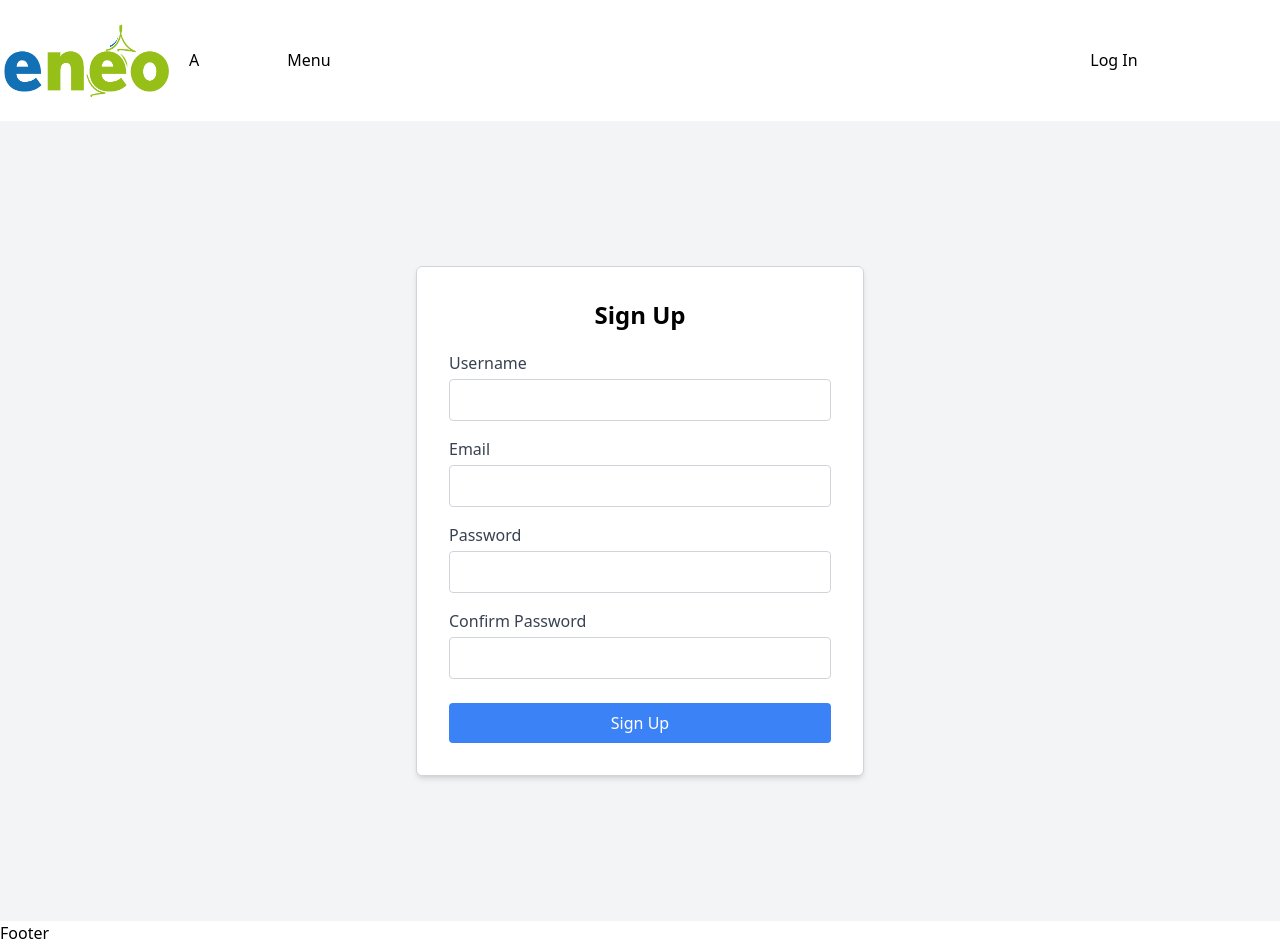
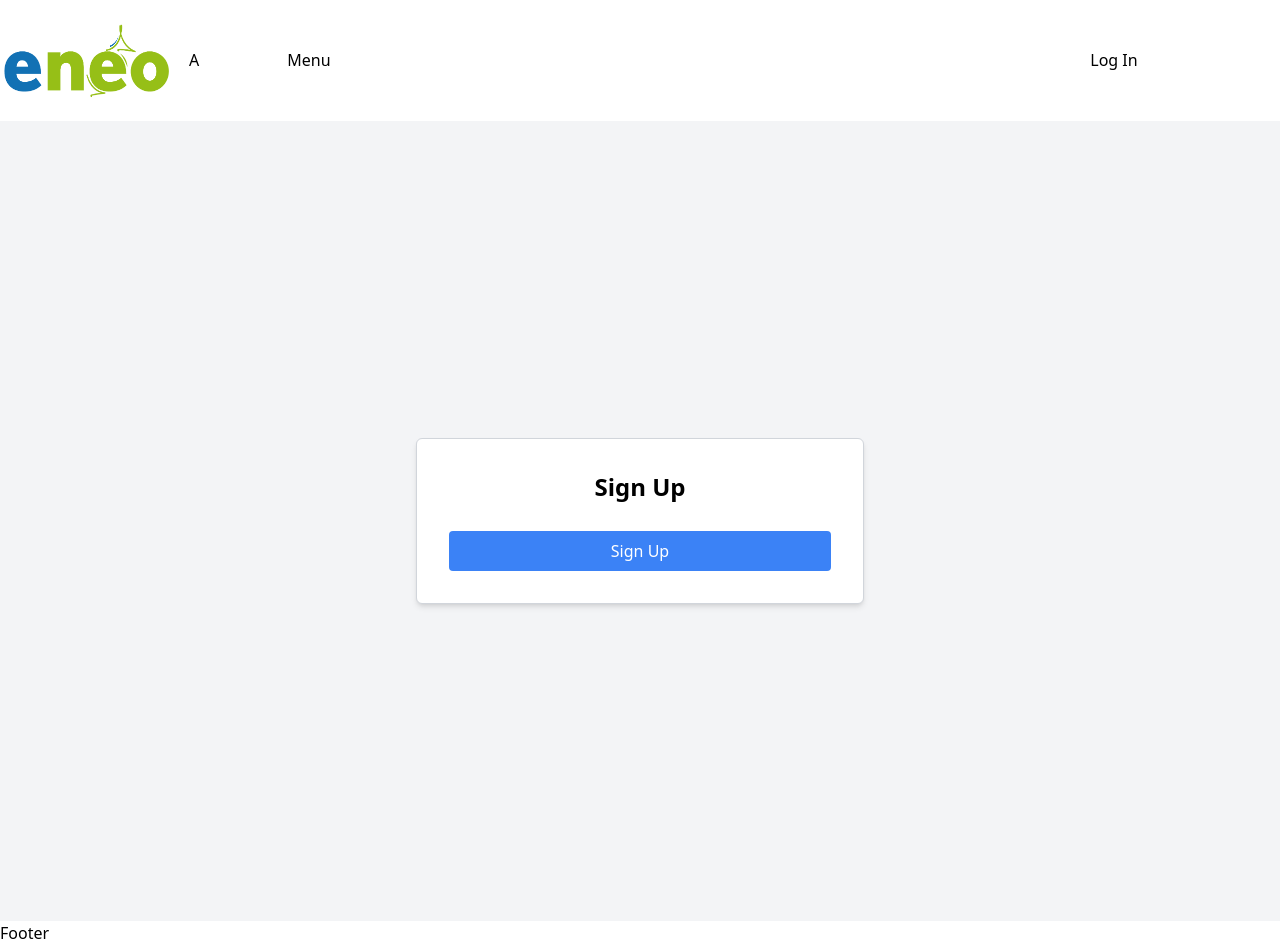
Before and after one commit to Pusham-MEST/Pusham-Mest, a React (Vite) app: page /signup in a window 1280 px wide. Built offline with nearby package versions, Linux system fonts and the light colour scheme.

Commit message:
made some chanches to the sign up an login pages

```diff
--- a/src/pages/login/index.jsx
+++ b/src/pages/login/index.jsx
@@ -1,9 +1,8 @@
-
 import React, { useState } from 'react';
 
 const Login = () => {
   const [formData, setFormData] = useState({
-    email: '',
+    username: '',
     password: '',
   });
 
@@ -21,22 +20,31 @@ const Login = () => {
 
     try {
       // Mock API call
-      const response = await new Promise((resolve) =>
-        setTimeout(() => resolve({ ok: true }), 1000)
-      );
+      const response = await fetch('/api/login', {
+        method: 'POST',
+        headers: { 'Content-Type': 'application/json' },
+        body: JSON.stringify(formData),
+      });
+
+      const result = await response.json();
 
       if (response.ok) {
-        setSuccess('Login successful!');
+        setSuccess(result.message);
         setFormData({
-          email: '',
+          username: '',
           password: '',
         });
       } else {
-        setError('Login failed');
+        setError(result.error);
       }
     } catch (error) {
       setError('An error occurred. Please try again later.');
     }
+  };
+
+  const handleForgotPassword = () => {
+    // Handle forgot password logic
+    alert('Forgot Password clicked');
   };
 
   return (
@@ -47,11 +55,11 @@ const Login = () => {
         {success && <div className="mb-4 text-green-500">{success}</div>}
         <form onSubmit={handleSubmit}>
           <div className="mb-4">
-            <label className="block text-gray-700">Email</label>
+            <label className="block text-gray-700">Username</label>
             <input
-              type="email"
-              name="email"
-              value={formData.email}
+              type="text"
+              name="username"
+              value={formData.username}
               onChange={handleChange}
               className="w-full p-2 border border-gray-300 rounded mt-1"
               required
@@ -74,6 +82,13 @@ const Login = () => {
           >
             Login
           </button>
+          <button
+            type="button"
+            onClick={handleForgotPassword}
+            className="w-full mt-2 text-blue-500 hover:underline"
+          >
+            Forgot Password?
+          </button>
         </form>
       </div>
     </div>
--- a/src/pages/signup/index.jsx
+++ b/src/pages/signup/index.jsx
@@ -1,12 +1,15 @@
-
 import React, { useState } from 'react';
 
 const SignUp = () => {
   const [formData, setFormData] = useState({
-    username: '',
+    firstName: '',
+    middleName: '',
+    lastName: '',
+    phoneNumber: '',
     email: '',
     password: '',
     confirmPassword: '',
+    neighborhood: '',
   });
 
   const [error, setError] = useState('');
@@ -28,20 +31,28 @@ const SignUp = () => {
 
     try {
       // Mock API call
-      const response = await new Promise((resolve) =>
-        setTimeout(() => resolve({ ok: true }), 1000)
-      );
+      const response = await fetch('/api/register', {
+        method: 'POST',
+        headers: { 'Content-Type': 'application/json' },
+        body: JSON.stringify(formData),
+      });
+
+      const result = await response.json();
 
       if (response.ok) {
-        setSuccess('Registration successful!');
+        setSuccess(result.message);
         setFormData({
-          username: '',
+          firstName: '',
+          middleName: '',
+          lastName: '',
+          phoneNumber: '',
           email: '',
           password: '',
           confirmPassword: '',
+          neighborhood: '',
         });
       } else {
-        setError('Registration failed');
+        setError(result.error);
       }
     } catch (error) {
       setError('An error occurred. Please try again later.');
@@ -55,50 +66,8 @@ const SignUp = () => {
         {error && <div className="mb-4 text-red-500">{error}</div>}
         {success && <div className="mb-4 text-green-500">{success}</div>}
         <form onSubmit={handleSubmit}>
-          <div className="mb-4">
-            <label className="block text-gray-700">Username</label>
-            <input
-              type="text"
-              name="username"
-              value={formData.username}
-              onChange={handleChange}
-              className="w-full p-2 border border-gray-300 rounded mt-1"
-              required
-            />
-          </div>
-          <div className="mb-4">
-            <label className="block text-gray-700">Email</label>
-            <input
-              type="email"
-              name="email"
-              value={formData.email}
-              onChange={handleChange}
-              className="w-full p-2 border border-gray-300 rounded mt-1"
-              required
-            />
-          </div>
-          <div className="mb-4">
-            <label className="block text-gray-700">Password</label>
-            <input
-              type="password"
-              name="password"
-              value={formData.password}
-              onChange={handleChange}
-              className="w-full p-2 border border-gray-300 rounded mt-1"
-              required
-            />
-          </div>
-          <div className="mb-4">
-            <label className="block text-gray-700">Confirm Password</label>
-            <input
-              type="password"
-              name="confirmPassword"
-              value={formData.confirmPassword}
-              onChange={handleChange}
-              className="w-full p-2 border border-gray-300 rounded mt-1"
-              required
-            />
-          </div>
+          {/* Form fields here */}
+          {/* ... */}
           <button
             type="submit"
             className="w-full bg-blue-500 text-white p-2 rounded mt-2 hover:bg-blue-600"
@@ -107,7 +76,6 @@ const SignUp = () => {
           </button>
         </form>
       </div>
-
     </div>
   );
 };
```
